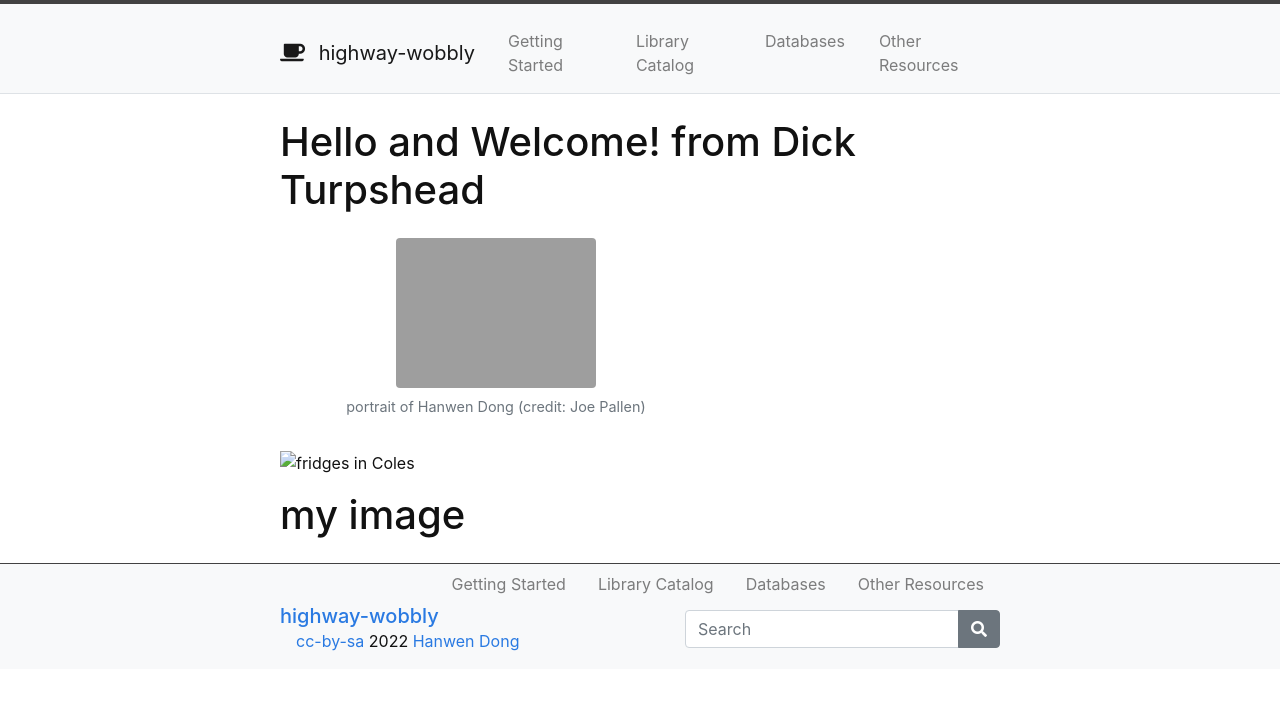
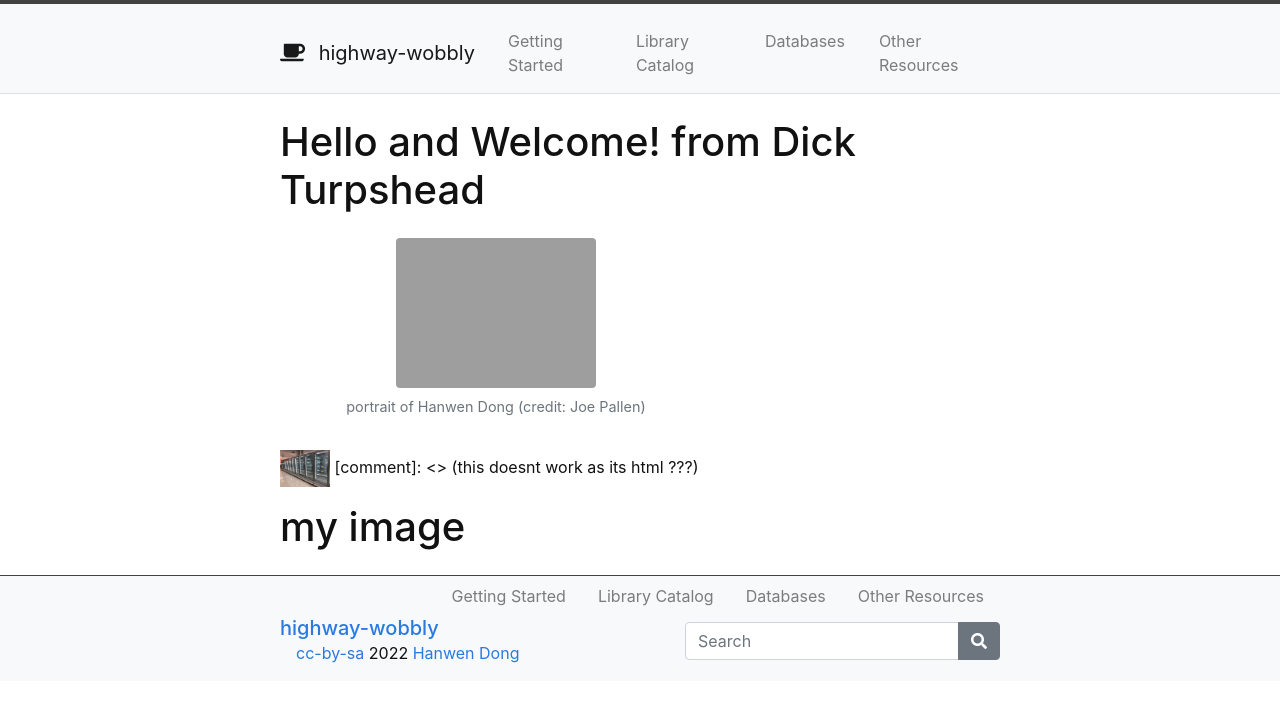
Before and after one commit to DickTurpshead/highway-wobbly, a Jekyll site: the page built from index.md, in a window 1280 px wide. Shown: the top 702 px of the page. Built offline with Jekyll 4.4.1, drawn with Linux system fonts in a browser that asks for light colours.

Commit message:
Update index.md

```diff
--- a/index.md
+++ b/index.md
@@ -8,8 +8,6 @@ layout: default
 {% include figure.html img="HD_portrait.jpg" alt="portrait of Hanwen Dong" caption="portrait of Hanwen Dong (credit: Joe Pallen)" width="50%" %}
 
 
-<img src="dickturpshead.github.io/highway-wobbly/images/empty-freezer.jpg" alt="fridges in Coles" width="50"/>
-
-
+<img src="https://dickturpshead.github.io/highway-wobbly/images/empty-freezer.jpg" alt="fridges in Coles" width="50"/>
 [comment]: <> (this doesnt work as its html ???)
 # my image
```
